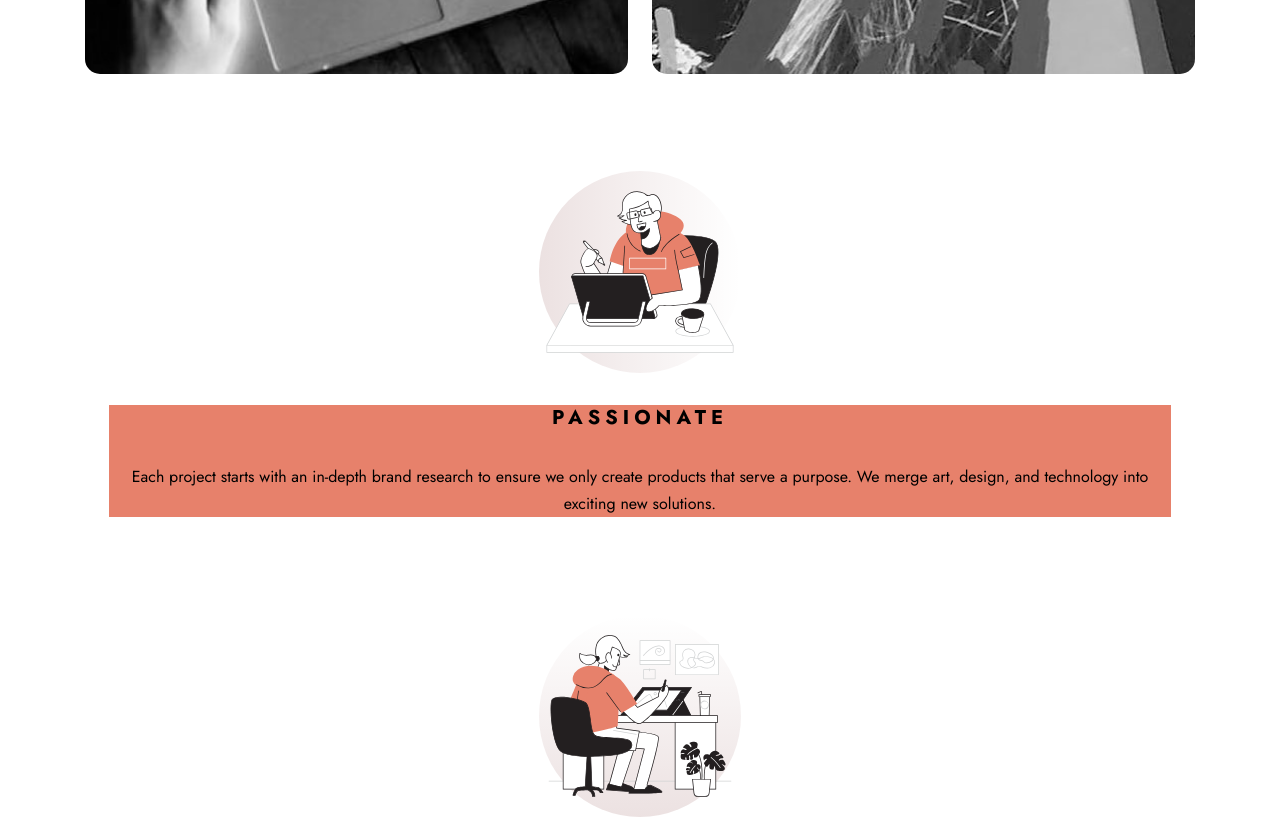
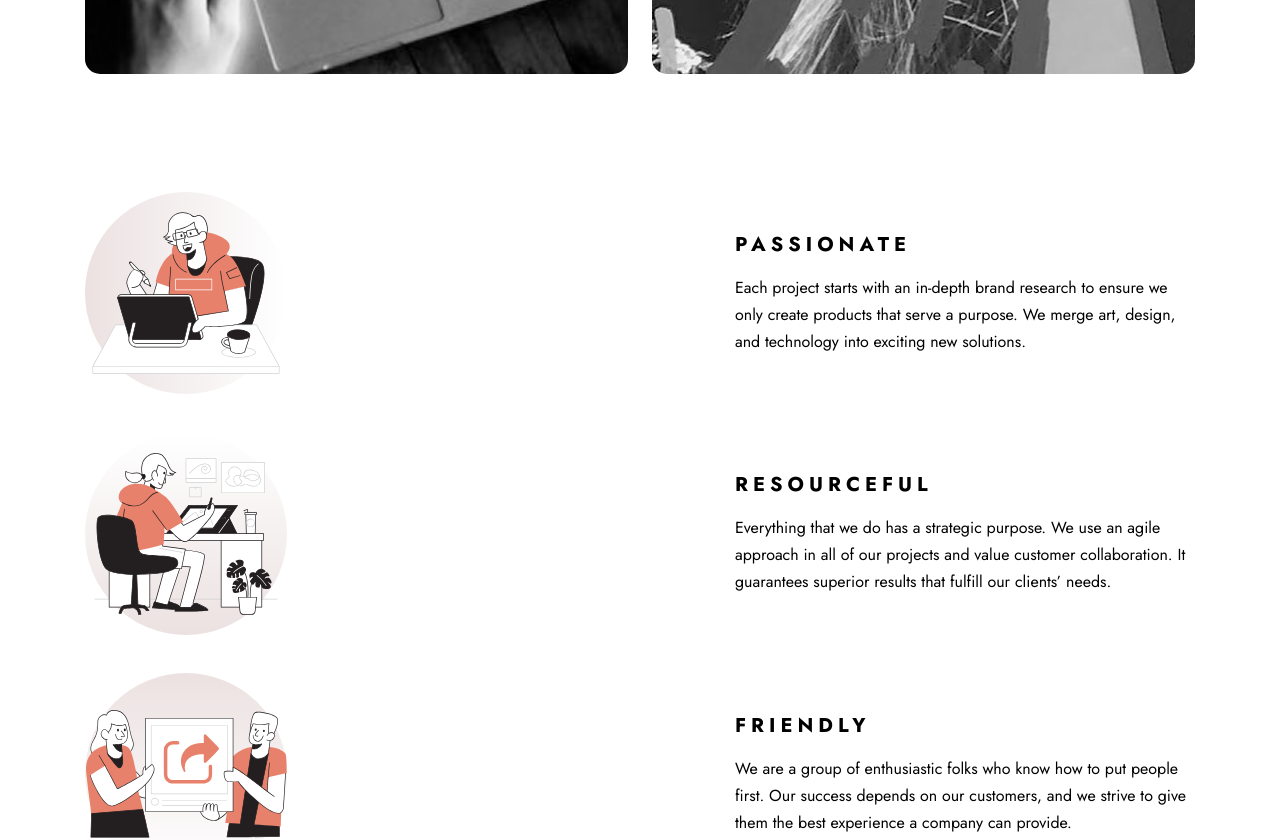
Before and after one commit to papilo-cloud/designo, a React (Vite) app: page / in a window 1280 px wide. Shown: the part 1400-2240 px from the top of the page. Built offline with nearby package versions, Linux system fonts and the light colour scheme.

Commit message:
done with the tablet view for message component

```diff
--- a/src/components/home/home.css
+++ b/src/components/home/home.css
@@ -67,7 +67,7 @@
     padding: 0 1.5em;
     margin-top: 96px;
     display: grid;
-    margin-bottom: 4em;
+    margin-bottom: 7.4em;
 }
 .project .flex .design{
     position: relative;
@@ -126,13 +126,13 @@
     flex-direction: column;
     justify-content: center;
     align-items: center;
-    margin-bottom: 2em;
+    margin-bottom: 32px;
 }
 .mesg-bdy .illustration{
     position: relative;
     width: 202px;
     height: 202px;
-    margin-bottom: 2em;
+    margin-bottom: 2.4em;
 }
 .mesg-bdy .illustration::before{
     position: absolute;
@@ -160,9 +160,8 @@
 .mesg-bdy .text {
     position: relative;
     width: 100%;
-    /* height: 162px; */
+    height: 162px;
     text-align: center;
-    background-color: #E7816B;
 }
 .mesg-bdy .text h3{
     margin-bottom: 32px;
@@ -199,12 +198,37 @@
     .project .flex .graphic{
         background-image: url('../../assets/home/tablet/image-graphic-design.jpg');
     }
+
+    .message .mesg-bdy{
+        margin-bottom: 2.4em;
+        flex-direction: row;
+        align-items: center;
+        height: 202px;
+        gap: 0;
+        justify-content: space-between;
+    }
+    .mesg-bdy .illustration{
+        margin: 0;
+    }
+    .mesg-bdy .text {
+        width: 460px;
+        display: flex;
+        flex-direction: column;
+        justify-content: center;
+        text-align: left;
+    }
+    .mesg-bdy .text h3{
+        margin-bottom: 16px;
+    }
 }
 @media screen and (min-width: 51.2em) {
     main{
         padding: 0;
     }
     .project{
+        padding: 0;
+    }
+    .message{
         padding: 0;
     }
 }
```
